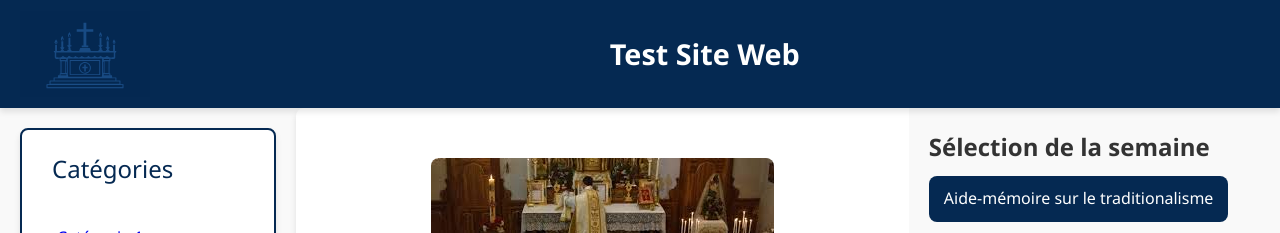
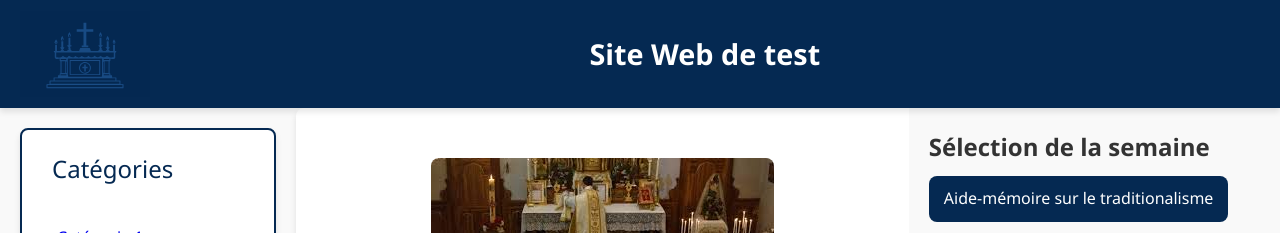
Before and after one commit to GodefroyL/test_site_static, a Jekyll site: the page built from index.html, in a window 1280 px wide. Shown: the top 233 px of the page. Built offline with Jekyll 4.4.1, drawn with Linux system fonts in a browser that asks for light colours.

Commit message:
modif titre

```diff
--- a/_config.yml
+++ b/_config.yml
@@ -1,4 +1,4 @@
-title: Test Site Web
+title: Site Web de test
 description: Site pour tester le déploiement sur GitHub Pages.
 baseurl: ""
 url: "https://godefroyl.github.io/test_site_static"
```
